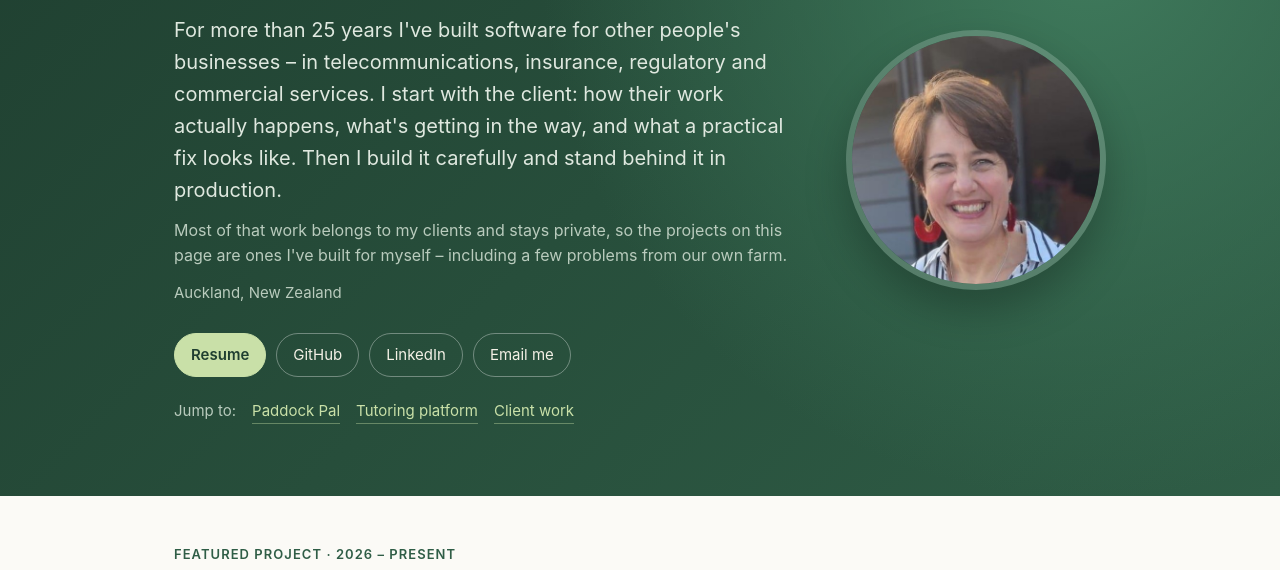
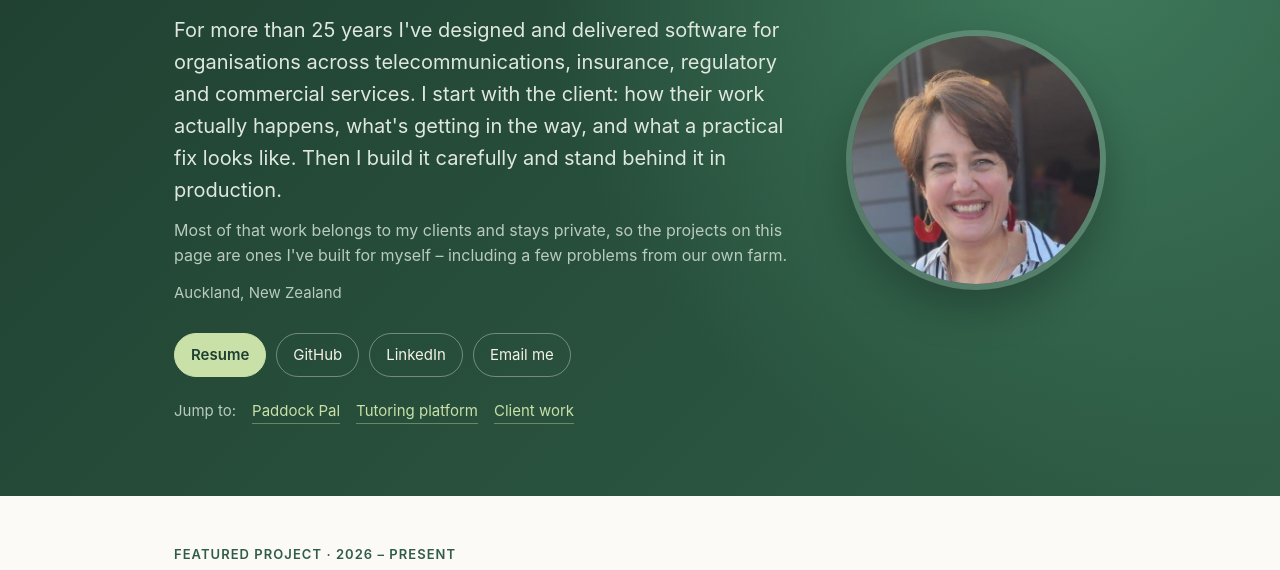
Before and after one commit to mercia-coder/Portfolio, a plain HTML site: page index.html in a window 1280 px wide. Shown: the part 184-754 px from the top of the page. Drawn offline with Linux system fonts and the light colour scheme.

Commit message:
Update introduction

```diff
--- a/index.html
+++ b/index.html
@@ -38,7 +38,7 @@
       <div>
         <p class="eyebrow">Senior Software Engineer | AI-Assisted Engineer</p>
         <h1 id="hero-name">Mercia Zaayman</h1>
-        <p class="lede">For more than 25 years I've built software for other people's businesses – in telecommunications, insurance, regulatory and commercial services. I start with the client: how their work actually happens, what's getting in the way, and what a practical fix looks like. Then I build it carefully and stand behind it in production.</p>
+        <p class="lede">For more than 25 years I've designed and delivered software for organisations across telecommunications, insurance, regulatory and commercial services. I start with the client: how their work actually happens, what's getting in the way, and what a practical fix looks like. Then I build it carefully and stand behind it in production.</p>
         <p class="lede-small">Most of that work belongs to my clients and stays private, so the projects on this page are ones I've built for myself – including a few problems from our own farm.</p>
         <p class="where">Auckland, New Zealand</p>
         <nav class="links">
```
